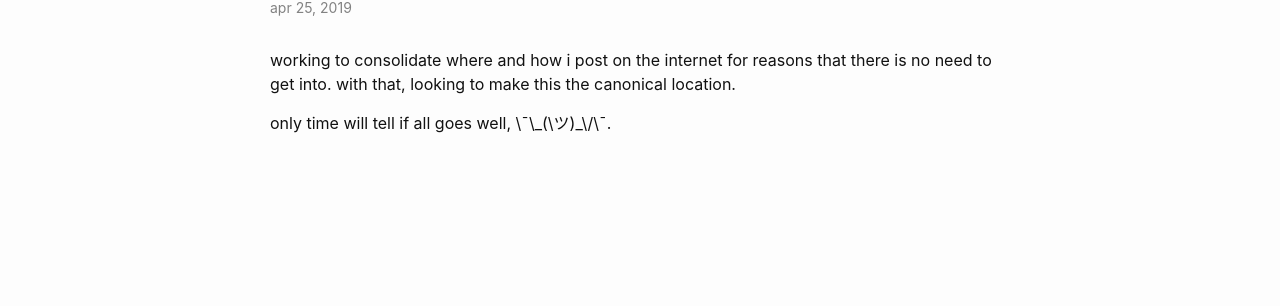
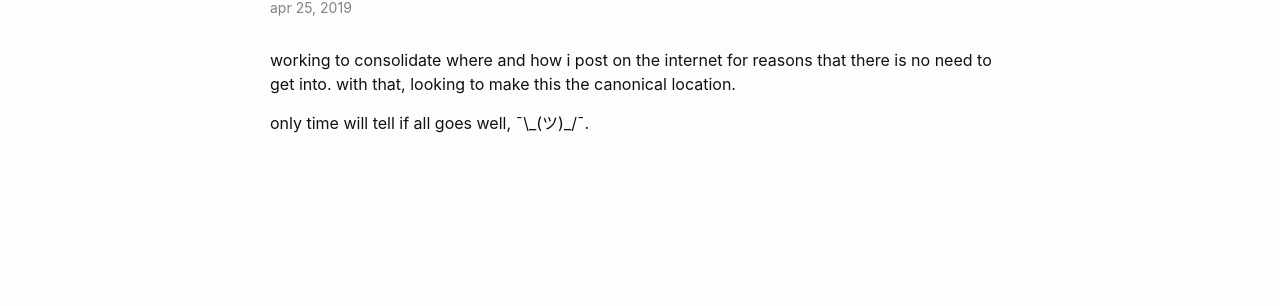
Before and after one commit to legobuff/legobuff.github.io, a Jekyll site: the page built from _posts/2019-04-25-changing-it-up.md, in a window 1280 px wide. Shown: the part 152-458 px from the top of the page. Built offline with Jekyll 4.4.1, drawn with Linux system fonts in a browser that asks for light colours.

Commit message:
still learning what to escape

```diff
--- a/_posts/2019-04-25-changing-it-up.md
+++ b/_posts/2019-04-25-changing-it-up.md
@@ -6,4 +6,4 @@ tags:
 
 working to consolidate where and how i post on the internet for reasons that there is no need to get into. with that, looking to make this the canonical location.
 
-only time will tell if all goes well, \¯\\\_\(\ツ\)\_\/\¯.
+only time will tell if all goes well, ¯\\_\(ツ\)\_/¯.
```
